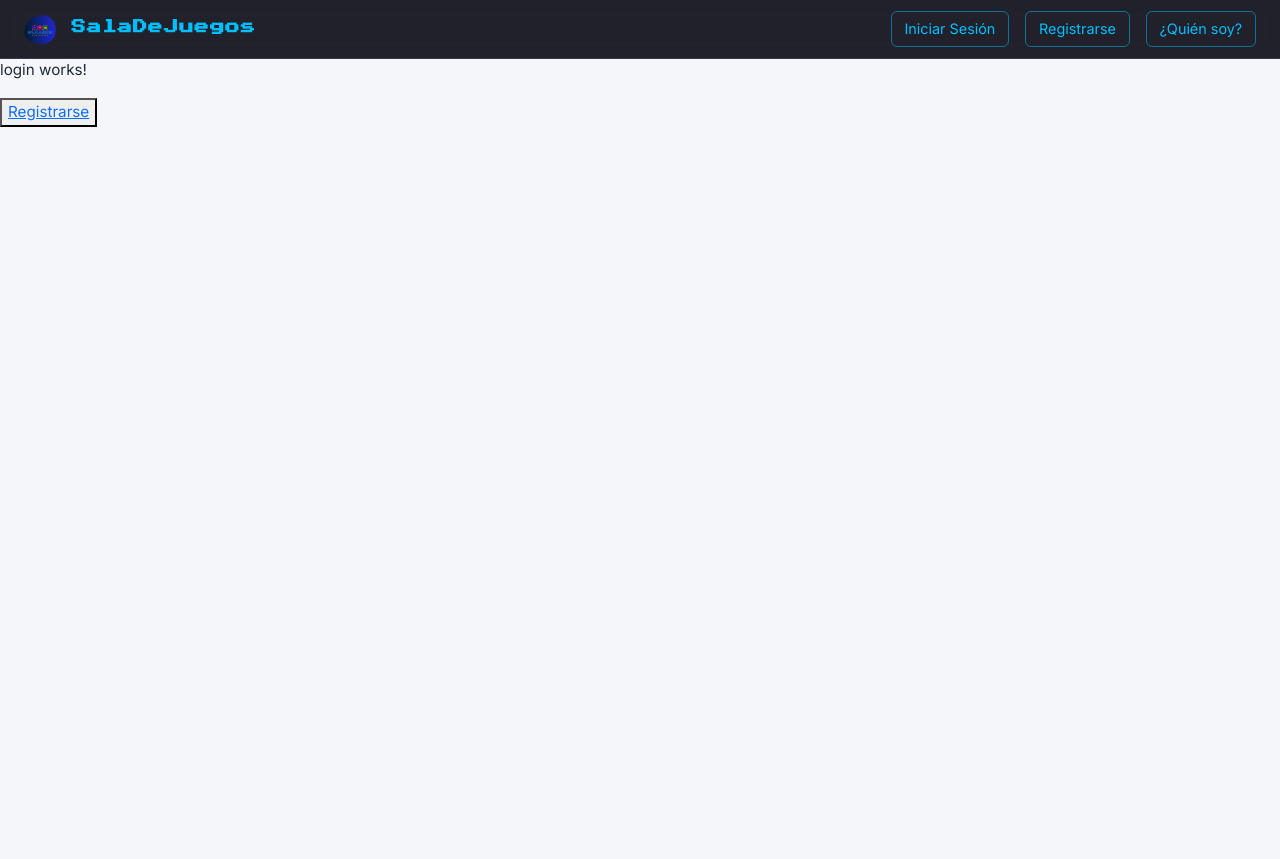
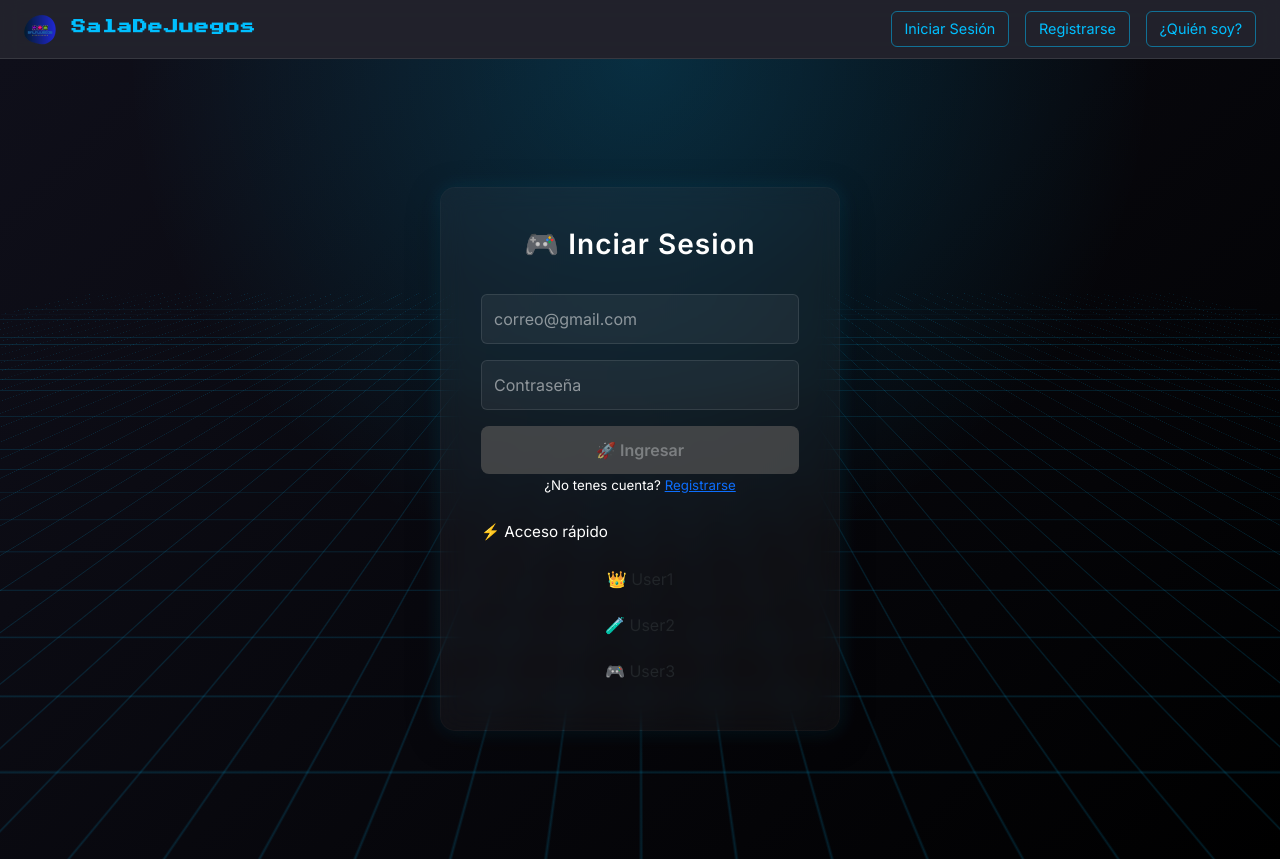
Before and after one commit to eliascharadia/SalaDeJuegosV2, an Angular app: page /login in a window 1280 px wide. Before the commit the page ends 800 px from the top, so only its background shows below. Built offline with nearby package versions, Linux system fonts and the light colour scheme.

Commit message:
add: funcionalidad del login

```diff
--- a/src/app/components/login/login.css
+++ b/src/app/components/login/login.css
@@ -0,0 +1,169 @@
+/* Fondo gamer */
+.bg-gamer {
+  background:
+    radial-gradient(circle at top, rgba(0,191,255,0.2), transparent 50%),
+    linear-gradient(135deg, #0f0f1a, #000);
+  height: 100vh;
+  position: relative;
+  overflow: hidden;
+}
+
+/* Grid animado */
+.bg-gamer::before {
+  content: "";
+  position: absolute;
+  width: 200%;
+  height: 200%;
+  background-image:
+    linear-gradient(rgba(0,191,255,0.15) 1px, transparent 1px),
+    linear-gradient(90deg, rgba(0,191,255,0.15) 1px, transparent 1px);
+  background-size: 40px 40px;
+
+  transform: perspective(500px) rotateX(60deg);
+  animation: moveGrid 10s linear infinite;
+}
+
+
+.login-box-gamer {
+  position: relative;
+  background: rgba(255, 255, 255, 0.041); /* transparencia */
+  backdrop-filter: blur(12px);           /* efecto vidrio */
+  -webkit-backdrop-filter: blur(12px);   /* soporte Safari */
+
+  border-radius: 15px;
+  padding: 2.5rem;
+  width: 100%;
+  max-width: 400px;
+  color: white;
+
+  /* bordes tipo vidrio */
+  border: 1px solid rgba(255, 255, 255, 0.027);
+
+  /* sombra suave */
+  box-shadow:
+    0 8px 32px rgba(0, 0, 0, 0.4),
+    0 0 20px rgba(0, 191, 255, 0.15);
+}
+
+/* Título */
+.login-title {
+  text-align: center;
+  margin-bottom: 2rem;
+  font-weight: 600;
+  letter-spacing: 1px;
+}
+
+/* Inputs gamer */
+.gamer-input {
+  background: rgba(255,255,255,0.05);
+  border: 1px solid rgba(255,255,255,0.1);
+  color: white;
+  padding: 0.75rem;
+}
+
+.gamer-input::placeholder {
+  color: rgba(255,255,255,0.5);
+}
+
+.gamer-input:focus {
+  background: rgba(255,255,255,0.08);
+  border-color: #00bfff;
+  box-shadow: 0 0 10px rgba(0,191,255,0.5);
+  color: white;
+}
+
+/* Botón gamer */
+.btn-gamer {
+  background: linear-gradient(90deg, #1eff008a, #00ff73);
+  border: none;
+  padding: 0.75rem;
+  font-weight: 600;
+  color: white;
+  transition: all 0.3s ease;
+  border-radius: 8px;
+}
+
+.btn-gamer:hover {
+  filter: brightness(1.2);
+  box-shadow: 0 0 15px rgba(0, 255, 21, 0.349);
+}
+
+/* Estado deshabilitado */
+.btn-gamer:disabled {
+  background: #555 !important;
+  color: #aaa !important;
+  cursor: not-allowed;
+  box-shadow: none;
+  opacity: 0.7;
+}
+
+/* Error */
+.text-danger {
+  color: #ff4d4d !important;
+}
+
+
+.error-box {
+  background: rgba(255, 0, 60, 0.12);
+  border: 1px solid rgba(255, 0, 60, 0.5);
+  color: #ff4d6d;
+  padding: 12px;
+  border-radius: 10px;
+  text-align: center;
+  font-weight: 500;
+  backdrop-filter: blur(8px);
+  box-shadow: 0 0 10px rgba(255, 0, 60, 0.2);
+  animation: fadeIn 0.3s ease;
+}
+
+/* Animación */
+@keyframes fadeIn {
+  from {
+    opacity: 0;
+    transform: translateY(-5px);
+  }
+
+  to {
+    opacity: 1;
+    transform: translateY(0);
+  }
+}
+
+/* Animación */
+@keyframes moveGrid {
+  0% {
+    transform: perspective(500px) rotateX(60deg) translateY(0);
+  }
+  100% {
+    transform: perspective(500px) rotateX(60deg) translateY(40px);
+  }
+}
+
+/* Celular */
+@media (max-width: 576px) {
+  .login-box-gamer {
+    padding: 1.5rem;
+  }
+
+  .login-title {
+    font-size: 1.2rem;
+  }
+}
+
+/* Desktop */
+@media (min-width: 992px) {
+  .login-box-gamer {
+    max-width: 400px;
+  }
+}
+
+@media (max-width: 576px) {
+  .login-box-gamer {
+    padding: 1.5rem;
+    border-radius: 10px;
+  }
+
+  .btn-gamer {
+    font-size: 0.9rem;
+  }
+}
--- a/src/app/components/login/login.html
+++ b/src/app/components/login/login.html
@@ -1,6 +1,98 @@
-<p>login works!</p>
-<button class="button">
-    <a routerLink="/register">
-      Registrarse
-    </a>
-</button>
+<div class="container-fluid vh-100 d-flex justify-content-center align-items-center bg-gamer">
+
+  <div class="login-box-gamer w-100">
+
+    <h3 class="login-title">🎮 Inciar Sesion</h3>
+
+    <form [formGroup]="loginForm"  (ngSubmit)="onSumbit()">
+
+      <div class="mb-3">
+        <input type="email"
+          formControlName="email"
+          class="form-control gamer-input"
+          placeholder="correo@gmail.com">
+
+        @if(loginForm.get('email')?.invalid && loginForm.get('email')?.touched){
+          <div class="text-danger small mt-1">
+              @if(loginForm.get('email')?.errors?.['required']){ El email es obligatorio }
+              @if(loginForm.get('email')?.errors?.['email']){ El formato es invalido }
+          </div>
+        }
+      </div>
+
+      <div class="mb-3">
+        <input type="password" formControlName="password" class="form-control gamer-input"
+            placeholder="Contraseña">
+
+        @if (loginForm.get('password')?.invalid && loginForm.get('password')?.touched){
+          <div class="text-danger small mt-1">
+            @if(loginForm.get('password')?.errors?.['required']){ La constraseña es obligatoria }
+            @if(loginForm.get('password')?.errors?.['minlength']){ El minimo de caracteres es 6 }
+          </div>
+        }
+      </div>
+
+      @if (errorMensaje()) {
+
+        <div class="error-box mt-3">
+          <span>⚠ {{ errorMensaje() }}</span>
+        </div>
+
+      }
+
+      <div class="d-grid">
+        <button type="submit" class="btn btn-gamer" [disabled]="loginForm.invalid">
+           @if(loading()){
+            <span
+              class="spinner-border spinner-border-sm me-2"
+              role="status"
+              aria-hidden="true">
+            </span>
+            Cargando ...
+          }@else {
+            🚀 Ingresar
+          }
+        </button>
+      </div>
+
+      <!-- Link -->
+      <div class="text-center text-muted-custom">
+        <small>¿No tenes cuenta? <a routerLink="/register">Registrarse</a></small>
+      </div>
+
+    </form>
+
+
+    <div class="quick-access mt-4">
+
+    <p class="quick-title">⚡ Acceso rápido</p>
+
+    <div class="d-flex flex-column gap-2">
+
+      <button
+        type="button"
+        class="btn btn-quick"
+        (click)="quickLogin('user1')">
+        👑 User1
+      </button>
+
+      <button
+        type="button"
+        class="btn btn-quick"
+        (click)="quickLogin('user2')">
+        🧪 User2
+      </button>
+
+      <button
+        type="button"
+        class="btn btn-quick"
+        (click)="quickLogin('user3')">
+        🎮 User3
+      </button>
+
+  </div>
+
+    </div>
+  </div>
+
+</div>
--- a/src/app/components/login/login.ts
+++ b/src/app/components/login/login.ts
@@ -1,10 +1,57 @@
-import { Component } from '@angular/core';
+import { Component, inject, signal } from '@angular/core';
+import { FormBuilder, ReactiveFormsModule, Validators } from '@angular/forms';
 import { RouterModule } from '@angular/router';
+import { Auth } from '../../services/auth';
 
 @Component({
   selector: 'app-login',
-  imports: [RouterModule],
+  imports: [ReactiveFormsModule, RouterModule],
   templateUrl: './login.html',
   styleUrl: './login.css',
 })
-export class Login {}
+export class Login {
+  private auth = inject(Auth);
+  private fb = inject(FormBuilder);
+
+  loginForm = this.fb.group({
+    email: ['',[Validators.required,Validators.email]],
+    password: ['', [Validators.required, Validators.minLength(6)]]
+  })
+
+  loading = signal(false);
+  errorMensaje = signal<string | null>(null);
+
+  async onSumbit(){
+    this.loading.set(true);
+    const success = await this.auth.login(this.loginForm.value.email?? '', this.loginForm.value.password?? '');
+    if(!success)this.errorMensaje.set('Error de credenciales');
+    this.loading.set(false);
+  }
+
+  quickLogin(usuario: string) {
+
+    switch(usuario) {
+
+      case 'user1':
+        this.loginForm.setValue({
+          email: 'user1@gmail.com',
+          password: '123456'
+        })
+        break;
+
+      case 'user2':
+        this.loginForm.setValue({
+          email: 'user2@gmail.com',
+          password: '123456'
+        })
+        break;
+
+      case 'user3':
+        this.loginForm.setValue({
+          email: 'user3@gmail.com',
+          password: '123456'
+        })
+        break;
+    }
+}
+}
```
